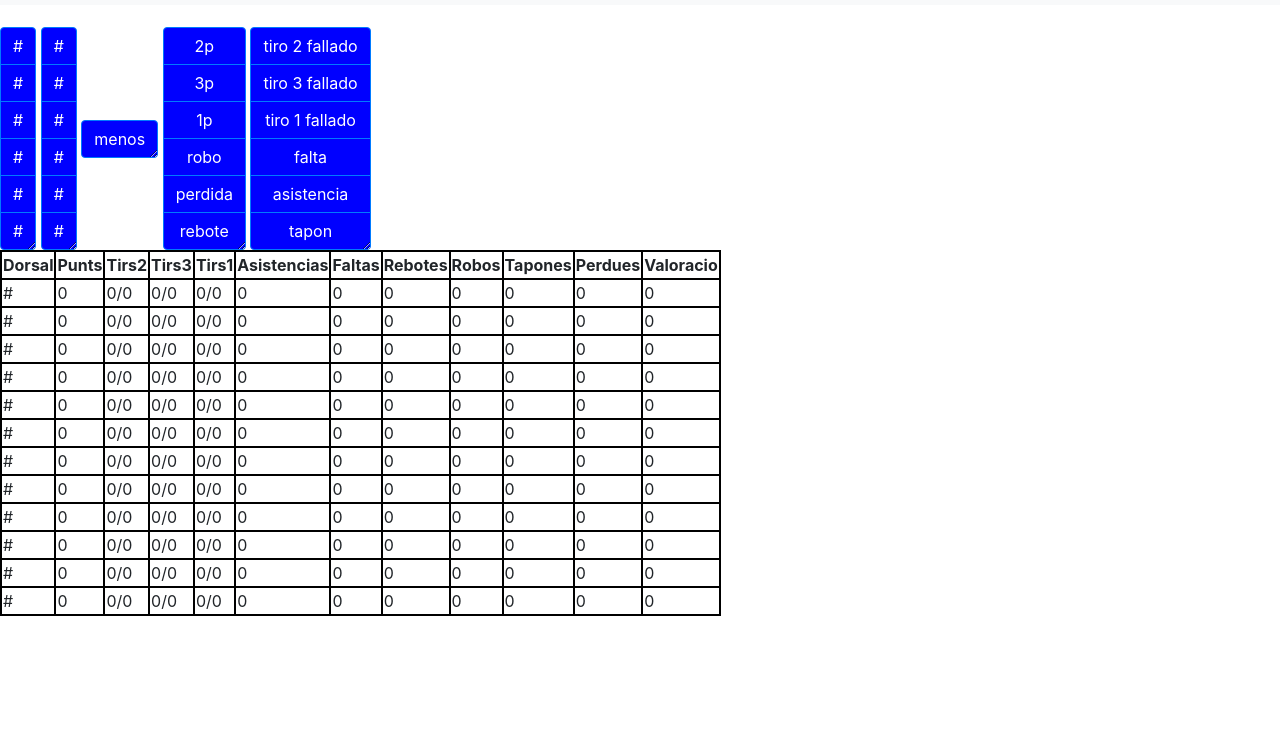
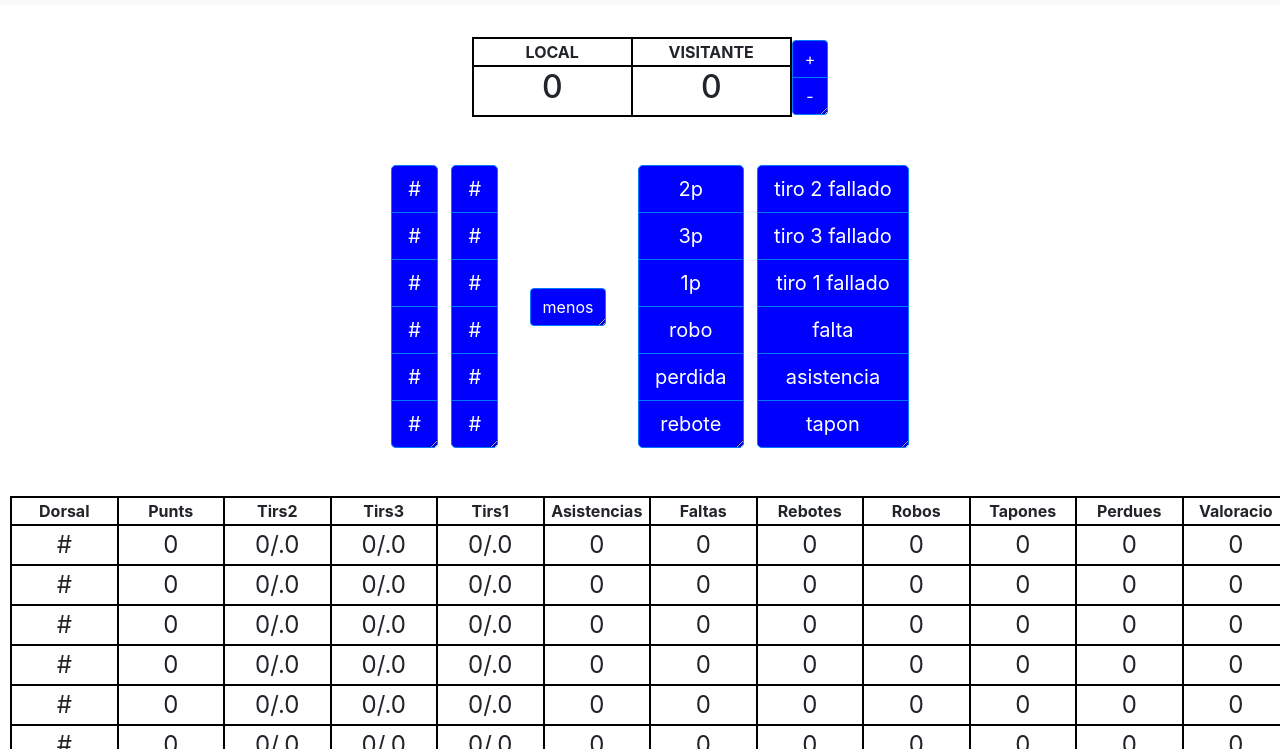
Before and after one commit to jordi2326/jordi2326.github.io, a plain HTML site: page html/estaditica.html in a window 1280 px wide. Both pictures are taken after a click on the button "Save changes". Shown: the part 51-800 px from the top of the page. Drawn offline with Linux system fonts and the light colour scheme.

Commit message:
Add files via upload

```diff
--- a/css/main.css
+++ b/css/main.css
@@ -1,11 +1,25 @@
+
+
+
+.box {
+  display: flex;
+  align-items: center;
+  justify-content: center;
+
+}
+
+
+
 html {
   min-height: 100%;
   position: relative;
 }
 body {
-  margin: 0;
+  margin: 10px;
   margin-bottom: 40px;
-  background-color: light-blue ;
+ background-color: light-blue ;
+ margin-left: 10px;
+ margin-right: 10px;
 }
 div {
   resize: both;
@@ -17,7 +31,21 @@ h3{
 }
 table, th, td {
   border: 2px solid black;
-  width: 40%;
+  size: auto;
+  text-align: center;
+  word-wrap: break-word;
+  table-layout: fixed;
+
+
+}
+td{
+  font-size: 150%;
+}
+table {
+  width: 100%;
+
+
+
 }
 .z{
   float: right;
@@ -48,6 +76,12 @@ footer {
  	 		 font-size: 40px;
 
  }
+ #botones{
+  margin: 1rem;
+  padding: 1rem;
+  /* IMPORTANTE */
+  text-align: center;
+ }
 .casa {
 
 	float: right;
@@ -55,7 +89,19 @@ footer {
 .grande{
 	height: 50%;
 	width: 50%
-	}
+  }
+  .tabla1{
+
+    height: 25%;
+    width: 25%;
+    table-layout: fixed;
+
+  }
+  .cen{
+    display: flex;
+    align-items: center;
+    justify-content: center;
+  }
  section {
             overflow: auto;
             /* Definimos el padding inferior:
@@ -68,8 +114,8 @@ footer {
 
 
         }
-}
-}
+
+
 .define{
 	width: 960px;
 	margin : 0 auto ;
--- a/html/estaditica.html
+++ b/html/estaditica.html
@@ -1,7 +1,8 @@
 <!DOCTYPE html>
 <html>
+<meta name="viewport" content="width=device-width, initial-scale=1.0">
 <head>
-  <title>Titol</title>
+  <title>Estadística</title>
   <section>
 	<link rel="stylesheet" type="text/css" href="../css/bootstrap.min.css">
 		<link rel="stylesheet" type="text/css" href="../css/main.css">
@@ -103,58 +104,97 @@
     </div>
   </div>
 </div>
+<div class="cen" >
+	<table class="tabla1">
+   <tr>
+	 <th >LOCAL </th>
+	 <th >VISITANTE </th>
 
 
-<div class="btn-group-vertical">
-<button class="btn btn-primary" id ="i0"type="button" >Button</button>
-<button class="btn btn-primary" id ="i1"type="button">Button</button>
-<button class="btn btn-primary" id ="i2"type="button" >Button</button>
-<button class="btn btn-primary"  id ="i3" type="button">Button</button>
-<button class="btn btn-primary"  id ="i4" type="button">Button</button>
-<button class="btn btn-primary" id ="i5" type="button">Button</button>
+
+   </tr>
+   <tr>
+	 <td> <h2 id="marcador21" >0</h2></td>
+	 <td > <h2 id="marcador22" >0</h3></td>
 
 
-</div>
 
-
-<div class="btn-group-vertical">
-<button class="btn btn-primary" id ="i6"type="button" >Button</button>
-<button class="btn btn-primary" id ="i7"type="button" >Button</button>
-<button class="btn btn-primary" id ="i8" type="button">Button</button>
-<button class="btn btn-primary" id ="i9"type="button" >Button</button>
-<button class="btn btn-primary" id ="i10" type="button" >Button</button>
-<button class="btn btn-primary" id ="i11" type="button" >Button</button>
+   </tr>
+ </table>
+ <div class="btn-group-vertical">
+	<button class="btn btn-primary " id ="a1" type="button"  >+</button>
+	<button class="btn btn-primary " id ="a1i" type="button" >-</button>
+	</div>
 
 
 
 </div>
+<br>
+<br>
+<div class="box">
+
+
+<div class="btn-group-vertical">
+<button class="btn btn-primary btn-lg" id ="i0"type="button" style="width: 100% ;" >Button</button>
+<button class="btn btn-primary btn-lg" id ="i1"type="button" style="width: 100%;">Button</button>
+<button class="btn btn-primary btn-lg" id ="i2"type="button" style="width: 100%;">Button</button>
+<button class="btn btn-primary btn-lg"  id ="i3" type="button"style="width: 100%;">Button</button>
+<button class="btn btn-primary btn-lg"   id ="i4" type="button"style="width: 100%;">Button</button>
+<button class="btn btn-primary btn-lg" id ="i5" type="button"style="width: 100%;">Button</button>
+
+
+</div>
+&nbsp;&nbsp;&nbsp;
+
+<div class="btn-group-vertical">
+<button class="btn btn-primary btn-lg" id ="i6"type="button"style="width: 100%;" >Button</button>
+<button class="btn btn-primary btn-lg" id ="i7"type="button" style="width: 100%;" >Button</button>
+<button class="btn btn-primary btn-lg" id ="i8" type="button" style="width: 100%;">Button</button>
+<button class="btn btn-primary btn-lg" id ="i9"type="button" style="width: 100%;">Button</button>
+<button class="btn btn-primary btn-lg" id ="i10" type="button" style="width: 100%;">Button</button>
+<button class="btn btn-primary btn-lg" id ="i11" type="button" style="width: 100%;">Button</button>
+
+
+
+</div>
+&nbsp;&nbsp;&nbsp;
+&nbsp;&nbsp;&nbsp;
+
 <div class="btn-group-vertical">
 
 <button class="btn btn-primary" id ="menos" type="submit">menos</button>
 </div>
+&nbsp;&nbsp;&nbsp;
+&nbsp;&nbsp;&nbsp;
+
 <div class="btn-group-vertical">
-<button class="btn btn-primary" id ="2p" type="button"  >2p</button>
-<button class="btn btn-primary" id ="3p" type="button" >3p</button>
-<button class="btn btn-primary" id ="1p" type="button"   >1p</button>
-<button class="btn btn-primary"  id ="rob" type="button" >robo</button>
-<button class="btn btn-primary"  id ="perd" type="button" >perdida</button>
-<button class="btn btn-primary" id ="reb" type="button" >rebote </button>
-
+<button class="btn btn-primary btn-lg" id ="2p" type="button"  >2p</button>
+<button class="btn btn-primary btn-lg" id ="3p" type="button" >3p</button>
+<button class="btn btn-primary btn-lg" id ="1p" type="button"   >1p</button>
+<button class="btn btn-primary btn-lg"  id ="rob" type="button" >robo</button>
+<button class="btn btn-primary btn-lg "  id ="perd" type="button" >perdida</button>
+<button class="btn btn-primary btn-lg" id ="reb" type="button" >rebote </button>
 
 </div>
+
+&nbsp;&nbsp;&nbsp;
+
 <div class="btn-group-vertical">
-<button class="btn btn-primary" id ="2pf" type="button" >tiro 2 fallado</button>
-<button class="btn btn-primary" id ="3pf"type="button" >tiro 3 fallado</button>
-<button class="btn btn-primary" id ="1pf"type="button"  >tiro 1 fallado</button>
-<button class="btn btn-primary"  id ="falt"type="button" >falta</button>
-<button class="btn btn-primary"  id ="ass"type="button" >asistencia</button>
-<button class="btn btn-primary"  id ="tap"type="button" >tapon</button>
+<button class="btn btn-primary btn-lg" id ="2pf" type="button" >tiro 2 fallado</button>
+<button class="btn btn-primary btn-lg" id ="3pf"type="button" >tiro 3 fallado</button>
+<button class="btn btn-primary btn-lg" id ="1pf"type="button"  >tiro 1 fallado</button>
+<button class="btn btn-primary btn-lg"  id ="falt"type="button" >falta</button>
+<button class="btn btn-primary btn-lg"  id ="ass"type="button" >asistencia</button>
+<button class="btn btn-primary btn-lg"  id ="tap"type="button" >tapon</button>
 
 
 
 
 </div>
-<table>
+</div>
+<br>
+<br>
+<table id="tblData">
 	<tr>
 		<th>Dorsal </th>
 		<th>Punts </th>
@@ -172,7 +212,7 @@
 
 	</tr>
 	<tr>
-		<td id="dorsal"></td>
+		<td id="dorsal" ></td>
 		<td id="Punts"></td>
 		<td id="Tirs2"></td>
 		<td id="Tirs3"></td>
@@ -376,5 +416,9 @@
 
 	</tr>
 </table>
+<br>
+<br>
+<button onclick="exportTableToExcel('tblData')">Export Table Data To Excel File</button>
+
 </body>
 </html>
--- a/js/main2.js
+++ b/js/main2.js
@@ -4,8 +4,24 @@ var vectorPlayers = [,,,,,,,,,,,,];
 var cont = 0 ;
 var jugador = -1;
 var menos = 0 ;
+var equipolocal=0;
+var a=0;
 window.onload= function(){
 jugador = -1;
+
+
+
+   $("#a1").click(function(){
+   	 a = a +1 ;
+   	  	$("#marcador22").text(a);
+
+   });
+   $("#a1i").click(function(){
+   	 a = a - 1 ;
+   	  	$("#marcador22").text(a);
+
+   });
+
 
 $("#menos").click(function(){
  	    menos = 1;
@@ -92,6 +108,8 @@ $("#falt").click(function(){
 	      			  vectorPlayers[jugador].faltas=vectorPlayers[jugador].faltas+1;
 
 		  }
+		  jugador = -1;
+
 		  imprimir();
 
 	});
@@ -100,12 +118,18 @@ $("#falt").click(function(){
 				      	vectorPlayers[jugador].tirs2-=1;
 		  		vectorPlayers[jugador].punts-=2;
 										  menos = 0 ;
+										  equipolocal-=2;
+										  $("#marcador21").text(equipolocal);
+
                      }
 
 			else {
 				vectorPlayers[jugador].tirs2+=1;
 				  vectorPlayers[jugador].punts+=2;
+				  equipolocal+=2;
+				  $("#marcador21").text(equipolocal);
 			}
+			jugador = -1;
 
 		  imprimir();
 
@@ -115,12 +139,17 @@ $("#falt").click(function(){
 			if (menos == 1 ){
 				vectorPlayers[jugador].tirs3-=1;
 				vectorPlayers[jugador].punts-=3;
+				equipolocal-=3;
+				$("#marcador21").text(equipolocal);
 				menos = 0 ;
 			}
 			else{
 				vectorPlayers[jugador].tirs3+=1;
 				  vectorPlayers[jugador].punts+=3;
+				  equipolocal+=3;
+				  $("#marcador21").text(equipolocal);
 			}
+		    jugador = -1;
 
 
 		  imprimir();
@@ -130,14 +159,20 @@ $("#falt").click(function(){
 			if (menos == 1 ){
 				vectorPlayers[jugador].tirs1-=1;
 				  vectorPlayers[jugador].punts-=1;
+				  equipolocal-=1;
+				  $("#marcador21").text(equipolocal);
 				menos = 0 ;
 			}
 			else {
 				vectorPlayers[jugador].tirs1+=1;
 				  vectorPlayers[jugador].punts+=1;
+				  equipolocal+=1;
+				  $("#marcador21").text(equipolocal);
+
 			}
 
 
+			jugador = -1;
 
 		  imprimir();
 
@@ -152,6 +187,8 @@ $("#falt").click(function(){
 			   vectorPlayers[jugador].robos+=1;
 
 			}
+
+			jugador = -1;
 
 
 		  imprimir();
@@ -168,6 +205,7 @@ $("#falt").click(function(){
 
 			}
 
+			jugador = -1;
 
 		  imprimir();
 
@@ -182,6 +220,7 @@ $("#falt").click(function(){
 
 			}
 
+			jugador = -1;
 
 		  imprimir();
 
@@ -196,6 +235,7 @@ $("#falt").click(function(){
 
 			}
 
+			jugador = -1;
 
 		  imprimir();
 
@@ -210,6 +250,7 @@ $("#falt").click(function(){
 						  vectorPlayers[jugador].tirs3f+=1;
 
 			}
+			jugador = -1;
 
 
 		  imprimir();
@@ -224,6 +265,7 @@ $("#falt").click(function(){
 			else {
 			   vectorPlayers[jugador].tirs1f+=1;
 			}
+			jugador = -1;
 
 
 		  imprimir();
@@ -238,6 +280,7 @@ $("#falt").click(function(){
 		 			  vectorPlayers[jugador].assistencia+=1;
 
 		 }
+		 jugador = -1;
 
 
 		  imprimir();
@@ -252,6 +295,7 @@ $("#falt").click(function(){
 		 			  vectorPlayers[jugador].tapones+=1;
 
 		 }
+		 jugador = -1;
 
 
 		  imprimir();
@@ -302,9 +346,9 @@ function stats(){
 	var tir3 = vectorPlayers[0].tirs3 + vectorPlayers[0].tirs3f
 	var tir1 = vectorPlayers[0].tirs1 + vectorPlayers[0].tirs1f
 
-	$("#Tirs2").text( vectorPlayers[0].tirs2+ "/" + tir2 );
-	$("#Tirs3").text( vectorPlayers[0].tirs3+ "/" + tir3 );
-	$("#Tirs1").text( vectorPlayers[0].tirs1+ "/" + tir1 );
+	$("#Tirs2").text( vectorPlayers[0].tirs2+ "/." + tir2 );
+	$("#Tirs3").text( vectorPlayers[0].tirs3+ "/." + tir3 );
+	$("#Tirs1").text( vectorPlayers[0].tirs1+ "/." + tir1 );
 	$("#assis").text( vectorPlayers[0].assistencia);
 
 
@@ -326,9 +370,9 @@ function statsi1(){
 	var tir3 = vectorPlayers[1].tirs3 + vectorPlayers[1].tirs3f
 	var tir1 = vectorPlayers[1].tirs1 + vectorPlayers[1].tirs1f
 
-	$("#Tirs2i1").text( vectorPlayers[1].tirs2+ "/" + tir2 );
-	$("#Tirs3i1").text( vectorPlayers[1].tirs3+ "/" + tir3 );
-	$("#Tirs1i1").text( vectorPlayers[1].tirs1+ "/" + tir1 );
+	$("#Tirs2i1").text( vectorPlayers[1].tirs2+ "/." + tir2 );
+	$("#Tirs3i1").text( vectorPlayers[1].tirs3+ "/." + tir3 );
+	$("#Tirs1i1").text( vectorPlayers[1].tirs1+ "/." + tir1 );
 	$("#assis1").text( vectorPlayers[1].assistencia);
 
 
@@ -351,9 +395,9 @@ function statsi2(){
 	var tir3 = vectorPlayers[2].tirs3 + vectorPlayers[2].tirs3f
 	var tir1 = vectorPlayers[2].tirs1 + vectorPlayers[2].tirs1f
 
-	$("#Tirs2i2").text( vectorPlayers[2].tirs2+ "/" + tir2 );
-	$("#Tirs3i2").text( vectorPlayers[2].tirs3+ "/" + tir3 );
-	$("#Tirs1i2").text( vectorPlayers[2].tirs1+ "/" + tir1 );
+	$("#Tirs2i2").text( vectorPlayers[2].tirs2+ "/." + tir2 );
+	$("#Tirs3i2").text( vectorPlayers[2].tirs3+ "/." + tir3 );
+	$("#Tirs1i2").text( vectorPlayers[2].tirs1+ "/." + tir1 );
 	$("#assis2").text( vectorPlayers[2].assistencia);
 
 
@@ -375,9 +419,9 @@ function statsi3(){
 	var tir3 = vectorPlayers[3].tirs3 + vectorPlayers[3].tirs3f
 	var tir1 = vectorPlayers[3].tirs1 + vectorPlayers[3].tirs1f
 
-	$("#Tirs2i3").text( vectorPlayers[3].tirs2+ "/" + tir2 );
-	$("#Tirs3i3").text( vectorPlayers[3].tirs3+ "/" + tir3 );
-	$("#Tirs1i3").text( vectorPlayers[3].tirs1+ "/" + tir1 );
+	$("#Tirs2i3").text( vectorPlayers[3].tirs2+ "/." + tir2 );
+	$("#Tirs3i3").text( vectorPlayers[3].tirs3+ "/." + tir3 );
+	$("#Tirs1i3").text( vectorPlayers[3].tirs1+ "/." + tir1 );
 	$("#assis3").text( vectorPlayers[3].assistencia);
 
 
@@ -399,9 +443,9 @@ function statsi4(){
 	var tir3 = vectorPlayers[4].tirs3 + vectorPlayers[4].tirs3f
 	var tir1 = vectorPlayers[4].tirs1 + vectorPlayers[4].tirs1f
 
-	$("#Tirs2i4").text( vectorPlayers[4].tirs2+ "/" + tir2 );
-	$("#Tirs3i4").text( vectorPlayers[4].tirs3+ "/" + tir3 );
-	$("#Tirs1i4").text( vectorPlayers[4].tirs1+ "/" + tir1 );
+	$("#Tirs2i4").text( vectorPlayers[4].tirs2+ "/." + tir2 );
+	$("#Tirs3i4").text( vectorPlayers[4].tirs3+ "/." + tir3 );
+	$("#Tirs1i4").text( vectorPlayers[4].tirs1+ "/." + tir1 );
 	$("#assis4").text( vectorPlayers[4].assistencia);
 
 
@@ -423,9 +467,9 @@ function statsi5(){
 	var tir3 = vectorPlayers[5].tirs3 + vectorPlayers[5].tirs3f
 	var tir1 = vectorPlayers[5].tirs1 + vectorPlayers[5].tirs1f
 
-	$("#Tirs2i5").text( vectorPlayers[5].tirs2+ "/" + tir2 );
-	$("#Tirs3i5").text( vectorPlayers[5].tirs3+ "/" + tir3 );
-	$("#Tirs1i5").text( vectorPlayers[5].tirs1+ "/" + tir1 );
+	$("#Tirs2i5").text( vectorPlayers[5].tirs2+ "/." + tir2 );
+	$("#Tirs3i5").text( vectorPlayers[5].tirs3+ "/." + tir3 );
+	$("#Tirs1i5").text( vectorPlayers[5].tirs1+ "/." + tir1 );
 	$("#assis5").text( vectorPlayers[5].assistencia);
 
 
@@ -447,9 +491,9 @@ function statsi6(){
 	var tir3 = vectorPlayers[6].tirs3 + vectorPlayers[6].tirs3f
 	var tir1 = vectorPlayers[6].tirs1 + vectorPlayers[6].tirs1f
 
-	$("#Tirs2i6").text( vectorPlayers[6].tirs2+ "/" + tir2 );
-	$("#Tirs3i6").text( vectorPlayers[6].tirs3+ "/" + tir3 );
-	$("#Tirs1i6").text( vectorPlayers[6].tirs1+ "/" + tir1 );
+	$("#Tirs2i6").text( vectorPlayers[6].tirs2+ "/." + tir2 );
+	$("#Tirs3i6").text( vectorPlayers[6].tirs3+ "/." + tir3 );
+	$("#Tirs1i6").text( vectorPlayers[6].tirs1+ "/." + tir1 );
 	$("#assi6").text(vectorPlayers[6].assistencia);
 
 
@@ -471,9 +515,9 @@ function statsi7(){
 	var tir3 = vectorPlayers[7].tirs3 + vectorPlayers[7].tirs3f
 	var tir1 = vectorPlayers[7].tirs1 + vectorPlayers[7].tirs1f
 
-	$("#Tirs2i7").text( vectorPlayers[7].tirs2+ "/" + tir2 );
-	$("#Tirs3i7").text( vectorPlayers[7].tirs3+ "/" + tir3 );
-	$("#Tirs1i7").text( vectorPlayers[7].tirs1+ "/" + tir1 );
+	$("#Tirs2i7").text( vectorPlayers[7].tirs2+ "/." + tir2 );
+	$("#Tirs3i7").text( vectorPlayers[7].tirs3+ "/." + tir3 );
+	$("#Tirs1i7").text( vectorPlayers[7].tirs1+ "/." + tir1 );
 	$("#assis7").text( vectorPlayers[7].assistencia);
 
 
@@ -495,9 +539,9 @@ function statsi8(){
 	var tir3 = vectorPlayers[8].tirs3 + vectorPlayers[8].tirs3f
 	var tir1 = vectorPlayers[8].tirs1 + vectorPlayers[8].tirs1f
 
-	$("#Tirs2i8").text( vectorPlayers[8].tirs2+ "/" + tir2 );
-	$("#Tirs3i8").text( vectorPlayers[8].tirs3+ "/" + tir3 );
-	$("#Tirs1i8").text( vectorPlayers[8].tirs1+ "/" + tir1 );
+	$("#Tirs2i8").text( vectorPlayers[8].tirs2+ "/." + tir2 );
+	$("#Tirs3i8").text( vectorPlayers[8].tirs3+ "/." + tir3 );
+	$("#Tirs1i8").text( vectorPlayers[8].tirs1+ "/." + tir1 );
 	$("#assis8").text( vectorPlayers[8].assistencia);
 
 
@@ -514,9 +558,9 @@ function statsi9(){
 	var tir2 = vectorPlayers[9].tirs2 + vectorPlayers[9].tirs2f;
 	var tir3 = vectorPlayers[9].tirs3 + vectorPlayers[9].tirs3f
 	var tir1 = vectorPlayers[9].tirs1 + vectorPlayers[9].tirs1f
-	$("#Tirs2i9").text( vectorPlayers[9].tirs2+ "/" + tir2 );
-	$("#Tirs3i9").text( vectorPlayers[9].tirs3+ "/" + tir3 );
-	$("#Tirs1i9").text( vectorPlayers[9].tirs1+ "/" + tir1 );
+	$("#Tirs2i9").text( vectorPlayers[9].tirs2+ "/." + tir2 );
+	$("#Tirs3i9").text( vectorPlayers[9].tirs3+ "/." + tir3 );
+	$("#Tirs1i9").text( vectorPlayers[9].tirs1+ "/." + tir1 );
 	$("#assis9").text( vectorPlayers[9].assistencia);
 	var val = vectorPlayers[9].tapones+vectorPlayers[9].robos + vectorPlayers[9].punts + vectorPlayers[9].rebots+ vectorPlayers[10].assistencia;
 	var val2 = vectorPlayers[9].tirs2f+vectorPlayers[9].tirs3f +vectorPlayers[9].tirs1f + vectorPlayers[9].perdues+vectorPlayers[9].faltas;
@@ -537,9 +581,9 @@ function statsi10(){
 	var tir2 = vectorPlayers[10].tirs2 + vectorPlayers[10].tirs2f;
 	var tir3 = vectorPlayers[10].tirs3 + vectorPlayers[10].tirs3f
 	var tir1 = vectorPlayers[10].tirs1 + vectorPlayers[10].tirs1f
-	$("#Tirs2i10").text( vectorPlayers[10].tirs2+ "/" + tir2 );
-	$("#Tirs3i10").text( vectorPlayers[10].tirs3+ "/" + tir3 );
-	$("#Tirs1i10").text( vectorPlayers[10].tirs1+ "/" + tir1 );
+	$("#Tirs2i10").text( vectorPlayers[10].tirs2+ "/." + tir2 );
+	$("#Tirs3i10").text( vectorPlayers[10].tirs3+ "/." + tir3 );
+	$("#Tirs1i10").text( vectorPlayers[10].tirs1+ "/." + tir1 );
 	$("#assis10").text( vectorPlayers[10].assistencia);
 	var val = vectorPlayers[10].tapones+vectorPlayers[10].robos + vectorPlayers[10].punts + vectorPlayers[10].rebots+ vectorPlayers[10].assistencia;
 	var val2 = vectorPlayers[10].tirs2f+vectorPlayers[10].tirs3f +vectorPlayers[10].tirs1f + vectorPlayers[10].perdues+vectorPlayers[10].faltas;
@@ -561,9 +605,9 @@ function statsi11(){
 	var tir2 = vectorPlayers[11].tirs2 + vectorPlayers[11].tirs2f;
 	var tir3 = vectorPlayers[11].tirs3 + vectorPlayers[11].tirs3f
 	var tir1 = vectorPlayers[11].tirs1 + vectorPlayers[11].tirs1f
-	$("#Tirs2i11").text( vectorPlayers[11].tirs2+ "/" + tir2 );
-	$("#Tirs3i11").text( vectorPlayers[11].tirs3+ "/" + tir3 );
-	$("#Tirs1i11").text( vectorPlayers[11].tirs1+ "/" + tir1 );
+	$("#Tirs2i11").text( vectorPlayers[11].tirs2+ "/." + tir2 );
+	$("#Tirs3i11").text( vectorPlayers[11].tirs3+ "/." + tir3 );
+	$("#Tirs1i11").text( vectorPlayers[11].tirs1+ "/." + tir1 );
 	$("#assis11").text( vectorPlayers[11].assistencia);
 
 
@@ -610,6 +654,36 @@ function guarda() {
 	 document.getElementById("i11").innerHTML=vectornumber[11];
 
 }
+function exportTableToExcel(tableID, filename = ''){
+    var downloadLink;
+    var dataType = 'application/vnd.ms-excel';
+    var tableSelect = document.getElementById(tableID);
+    var tableHTML = tableSelect.outerHTML.replace(/ /g, '%20');
+
+    // Specify file name
+    filename = filename?filename+'.xls':'excel_data.xls';
+
+    // Create download link element
+    downloadLink = document.createElement("a");
+
+    document.body.appendChild(downloadLink);
+
+    if(navigator.msSaveOrOpenBlob){
+        var blob = new Blob(['ufeff', tableHTML], {
+            type: dataType
+        });
+        navigator.msSaveOrOpenBlob( blob, filename);
+    }else{
+        // Create a link to the file
+        downloadLink.href = 'data:' + dataType + ', ' + tableHTML;
+
+        // Setting the file name
+        downloadLink.download = filename;
+
+        //triggering the function
+        downloadLink.click();
+    }
+}
 
 function toArray(obj) {
   var array = [];
```
Also changed, not shown: html/clasificacion.html (+1 -0 lines), html/marcador.html (+2 -0 lines). Lines whose indentation alone changed are shown as unchanged.
